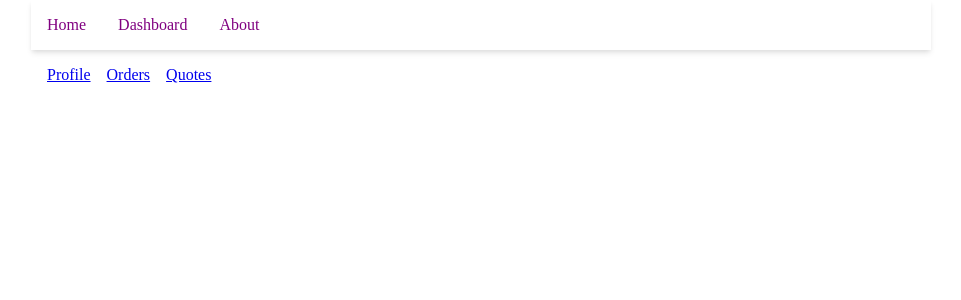
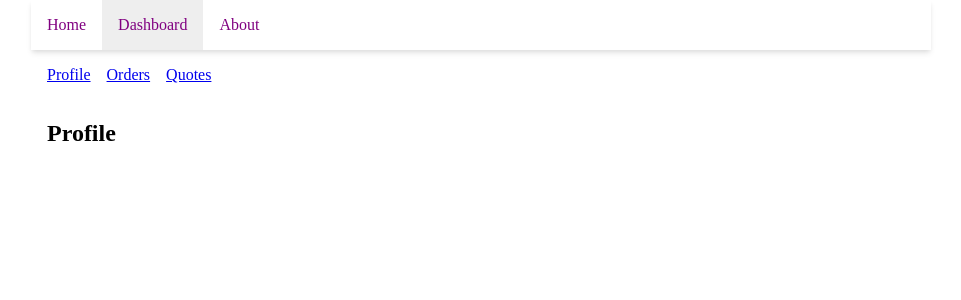
Before and after one commit to collegewap/react-router-v6-example, a React (Create React App) app: page /dashboard in a window 1280 px wide. Shown: the top 300 px of the page, without its empty margins (159-1120 px from the left). Built offline with nearby package versions, Linux system fonts and the light colour scheme.

Commit message:
Index route

```diff
--- a/src/App.js
+++ b/src/App.js
@@ -13,7 +13,7 @@ function App() {
             </Link>
           </li>
           <li>
-            <Link to="/dashboard/profile" activeClassName="active">
+            <Link to="/dashboard" activeClassName="active">
               Dashboard
             </Link>
           </li>
--- a/src/Dashboard.js
+++ b/src/Dashboard.js
@@ -6,7 +6,7 @@ const Dashboard = () => {
     <div>
       <ul>
         <li>
-          <Link to="profile">Profile</Link>
+          <Link to="">Profile</Link>
         </li>
         <li>
           <Link to="orders">Orders</Link>
@@ -17,7 +17,8 @@ const Dashboard = () => {
       </ul>
       <div className="dashboard">
         <Routes>
-          <Route path="profile" element={<Profile />}></Route>
+          {/* Index route */}
+          <Route path="/" element={<Profile />}></Route>
           <Route path="orders" element={<Orders />}></Route>
           <Route path="quotes" element={<Quotes />}></Route>
           <Route path="order_details/:orderId" element={<OrderDetails />} />
```
